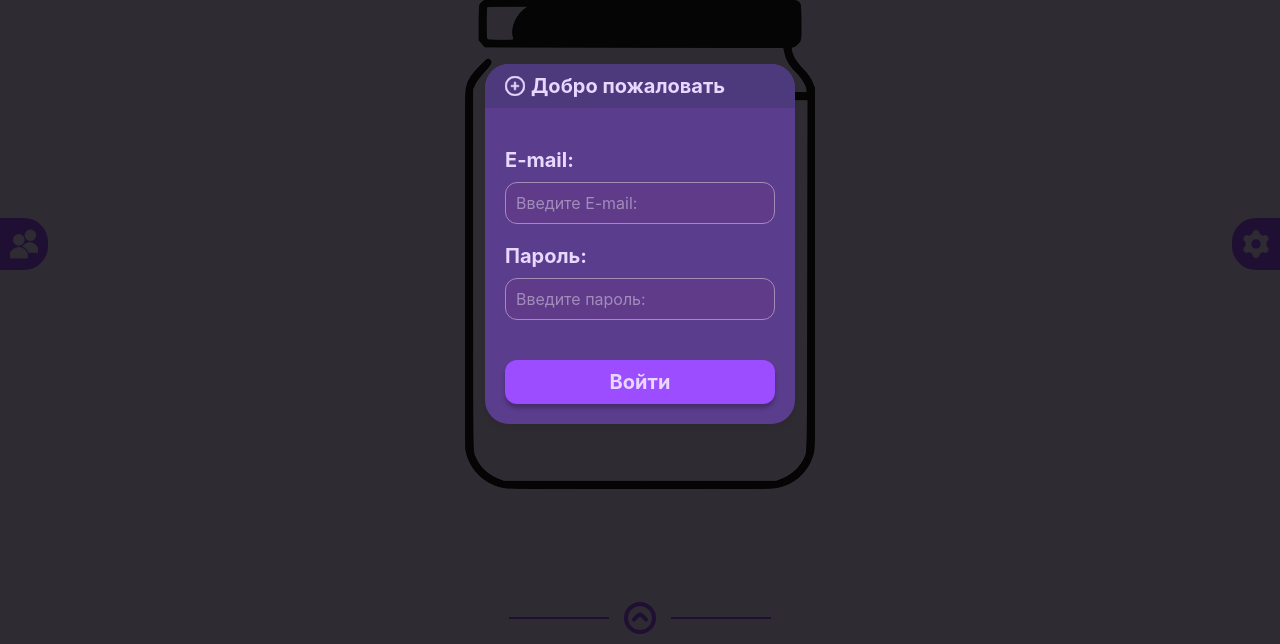
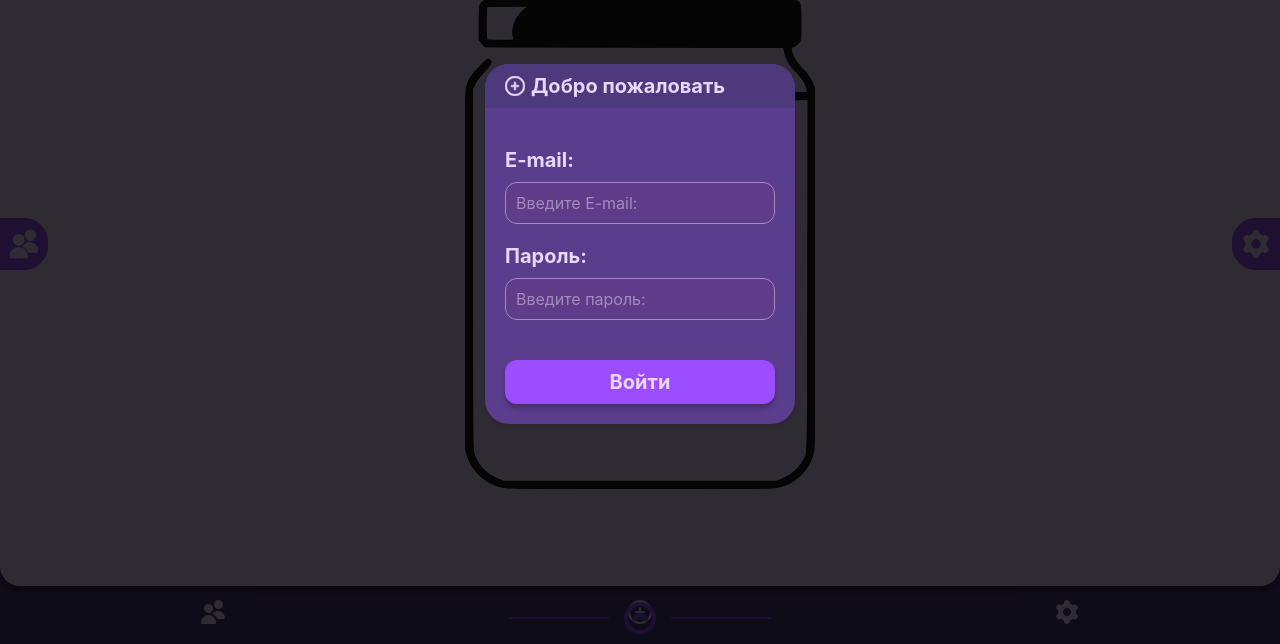
Before and after one commit to Falbue/mood-jar-app, a Flask app: page / in a window 1280 px wide. Shown: the part 156-800 px from the top of the page. Run offline with Flask 3, Linux system fonts and the light colour scheme; some libraries are stand-ins or nearby versions; some web fonts are replaced.

Commit message:
улучшен хотбар

```diff
--- a/static/css/hotbar-styles.css
+++ b/static/css/hotbar-styles.css
@@ -3,10 +3,12 @@
     bottom: 0;
     left: 0;
     width: 100%;
-    justify-content: space-around;
+    justify-content: space-between;
     background-color: var(--tg-theme-secondary-bg-color, var(--bg-second-color));
-    padding: 10px 0;
     display: none;
+    display: flex;
+    flex-direction: column;
+    align-items: center;
 }
 
 /* Стили для кнопок */
@@ -28,3 +30,17 @@
     fill: var(--tg-theme-link-color, var(--text-color));
     fill: var(--tg-theme-link-color, var(--text-color));
 }
+
+#hot-bar .design{
+    width: 100%;
+    height: 20px;
+    border-radius: 0px 0px 24px 24px;
+    box-shadow: 0px 6px 4px 0px rgba(0, 0, 0, 0.25);
+}
+#hot-bar .body{
+    width: 100%;
+    padding: 10px 0;
+    display: flex;
+    align-items: center;
+    justify-content: space-between;
+}
--- a/static/css/mobile-styles.css
+++ b/static/css/mobile-styles.css
@@ -2,6 +2,7 @@
   #hot-bar{display: flex;}
   .button-side{display: none}
   #open-mood{display: none}
+
   h1{
     font-size: 48px;
     left: 10px;
--- a/templates/index.html
+++ b/templates/index.html
@@ -16,9 +16,12 @@
     {% include 'page_modules/username.html' %}
     {% endif %}
     <div id="hot-bar">
+        <div class="design"></div>
+        <div class="body">
             <div class="hot-bar-button"><EnterSvg name="users" class="hot-bar-icon"></EnterSvg></div>
             <div class="hot-bar-button"><EnterSvg name="add" class="hot-bar-icon"></EnterSvg></div>
             <a class="hot-bar-button"><EnterSvg name="settings" class="hot-bar-icon"></EnterSvg></a>
+        </div>
     </div>
     {% if user %}
     <h1 id="username">#{{ user[4] }}</h1>
```
Lines whose indentation alone changed are shown as unchanged.
